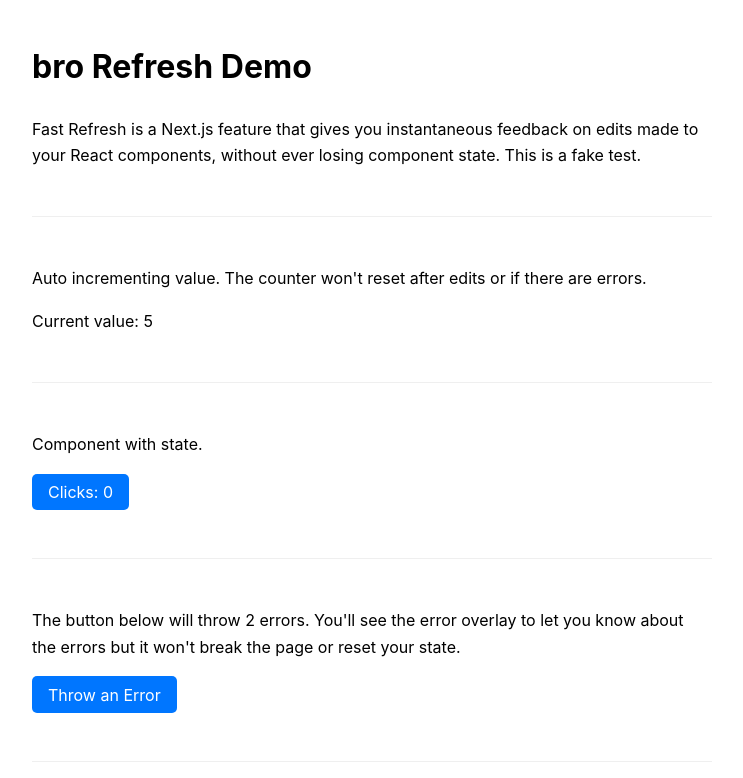
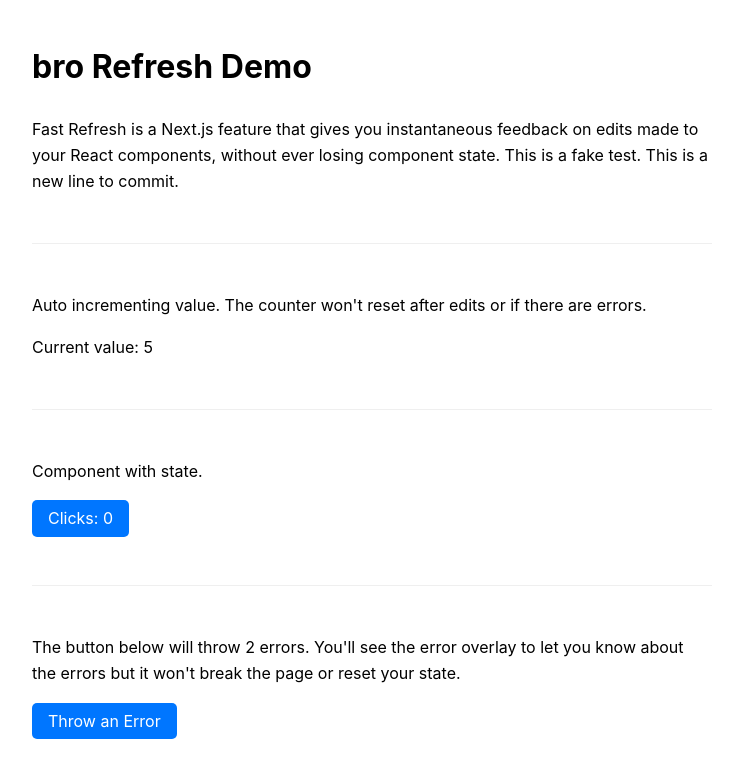
Before and after one commit to abeeto/codespaces-nextjs, a Next.js app: page / in a window 1280 px wide. Shown: the top 778 px of the page, without its empty margins (268-1011 px from the left). Built offline with nearby package versions, Linux system fonts and the light colour scheme.

Commit message:
new line added

```diff
--- a/pages/index.js
+++ b/pages/index.js
@@ -33,6 +33,8 @@
         Fast Refresh is a Next.js feature that gives you instantaneous feedback
         on edits made to your React components, without ever losing component
         state. This is a fake test.
+
+        This is a new line to commit.
       </p>
       <hr className={styles.hr} />
       <div>
```
